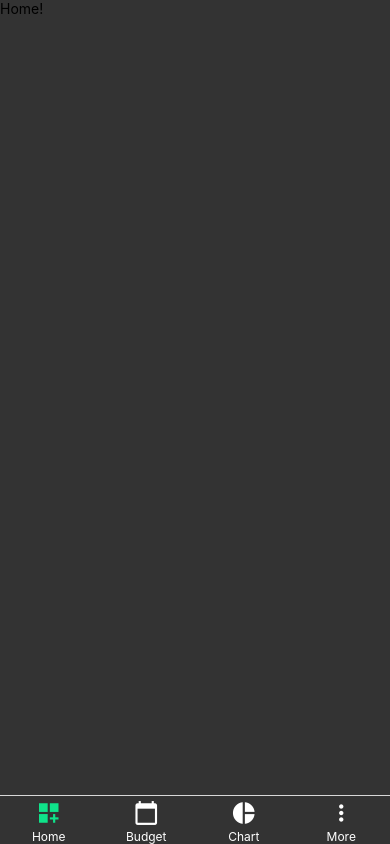
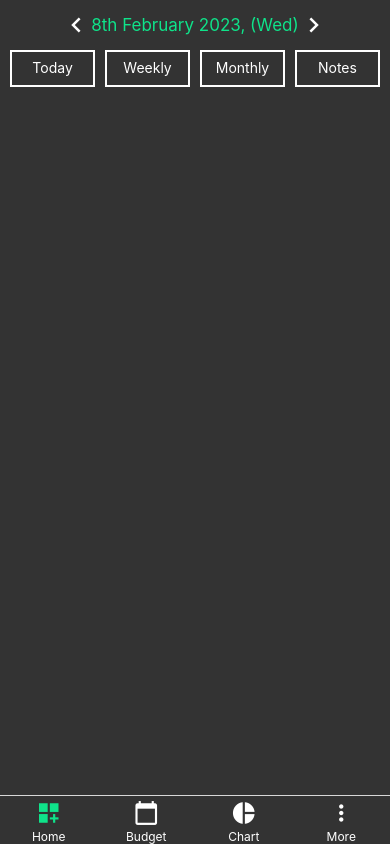
Before and after one commit to abuhoryrapranto/mFinance, a React Native app: screen /Home in a window 390 px wide. Built offline with nearby package versions, Linux system fonts and the light colour scheme.

Commit message:
Add A Section In Home Page

```diff
--- a/components/HomeScreen.tsx
+++ b/components/HomeScreen.tsx
@@ -7,19 +7,83 @@ import {
     useColorScheme,
     View,
   } from 'react-native';
+import React, { useState } from 'react';
+import moment from 'moment'
+import MaterialIcons from 'react-native-vector-icons/MaterialIcons';
+
 function HomeScreen() {
+
+  let [currentDate, setCurrentDate] = useState(moment(new Date()).format());
+
+  let addDay = () => {
+    let newDate = moment(currentDate).add(1, 'days').format();
+    setCurrentDate(newDate);
+  }
+
+  let subDay = () => {
+    let newDate = moment(currentDate).subtract(1, 'days').format();
+    setCurrentDate(newDate);
+  }
+
     return (
-        <SafeAreaView style={styles.backGround}>
-          <Text>Home!</Text>
+        <SafeAreaView style={styles.container}>
+
+          <View style={styles.currentDateView}>
+              <MaterialIcons onPress={subDay} name="keyboard-arrow-left" color="white" size={30} />
+              <Text style={styles.currentDateText}>{moment(currentDate).format('Do MMMM YYYY, (ddd)')}</Text>
+              <MaterialIcons onPress={addDay} name="keyboard-arrow-right" color="white" size={30} />
+          </View>
+
+          <View style={styles.section1}>
+            <Text style={styles.section1_1}>Today</Text>
+            <Text style={styles.section1_1}>Weekly</Text>
+            <Text style={styles.section1_1}>Monthly</Text>
+            <Text style={styles.section1_1}>Notes</Text>
+          </View>
+
         </SafeAreaView>
       );
 }
 
 const styles = StyleSheet.create({
-  backGround: {
+  container: {
     flex: 1,
-    backgroundColor: "#333333"
+    backgroundColor: "#333333",
+
+  },
+  currentDateView: {
+    flexDirection: 'row',
+    alignItems: 'center',
+    justifyContent: 'center',
+    marginTop: 10,
+  },
+
+  currentDateText: {
+    color: '#0FE38A',
+    fontSize: 17,
+  },
+
+  section1: {
+    flex: 1,
+    flexDirection: 'row',
+    flexWrap: 'wrap',
+    justifyContent: "space-between",
+    marginLeft: 10,
+    marginRight: 10,
+    marginTop: 10,
+  },
+
+  section1_1: {
+    width: '23%',
+    height: '5%',
+    borderWidth: 2,
+    borderStyle: 'solid',
+    borderColor: 'white',
+    textAlign: 'center',
+    padding: 7,
+    color: 'white',
   }
+
 });
 
 export default HomeScreen;
--- a/package.json
+++ b/package.json
@@ -13,6 +13,7 @@
     "@react-native-community/masked-view": "^0.1.11",
     "@react-navigation/bottom-tabs": "^6.5.4",
     "@react-navigation/native": "^6.1.3",
+    "moment": "^2.29.4",
     "react": "18.2.0",
     "react-native": "0.71.2",
     "react-native-gesture-handler": "^2.9.0",
```
Also changed, not shown: 1 other file (tests, documents, lock files or other folders).
